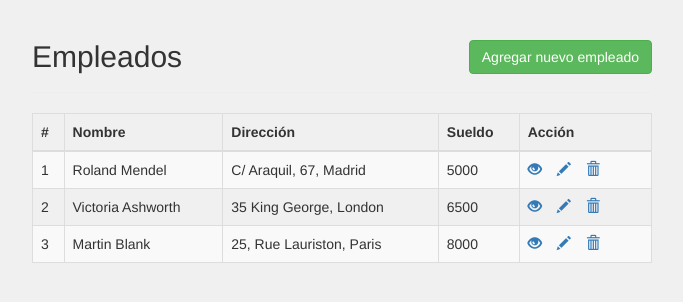
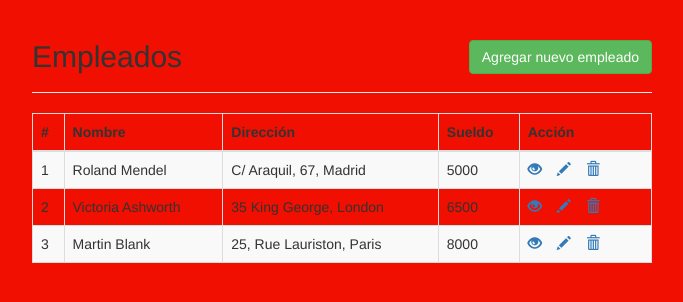
Before and after one commit to evesmax/crud-simple-php, a PHP site: page / in a window 1280 px wide. Shown: the top 302 px of the page, without its empty margins (298-981 px from the left). Run offline with PHP 8.4, Linux system fonts and the light colour scheme; data comes from the database, SQL or seed files in the repository.

Commit message:
Cambios Aplicados

```diff
--- a/index.php
+++ b/index.php
@@ -1,6 +1,7 @@
 <!DOCTYPE html>
 <html lang="en">
 <head>
+
     <meta charset="UTF-8">
     <title>Dashboard</title>
     <link rel="stylesheet" href="https://maxcdn.bootstrapcdn.com/bootstrap/3.3.7/css/bootstrap.css">
@@ -18,7 +19,7 @@
             margin-right: 15px;
         }
         body{
-            background-color: #f0f0f0;
+            background-color: #f00f00;
         }
     </style>
     <script type="text/javascript">
```
